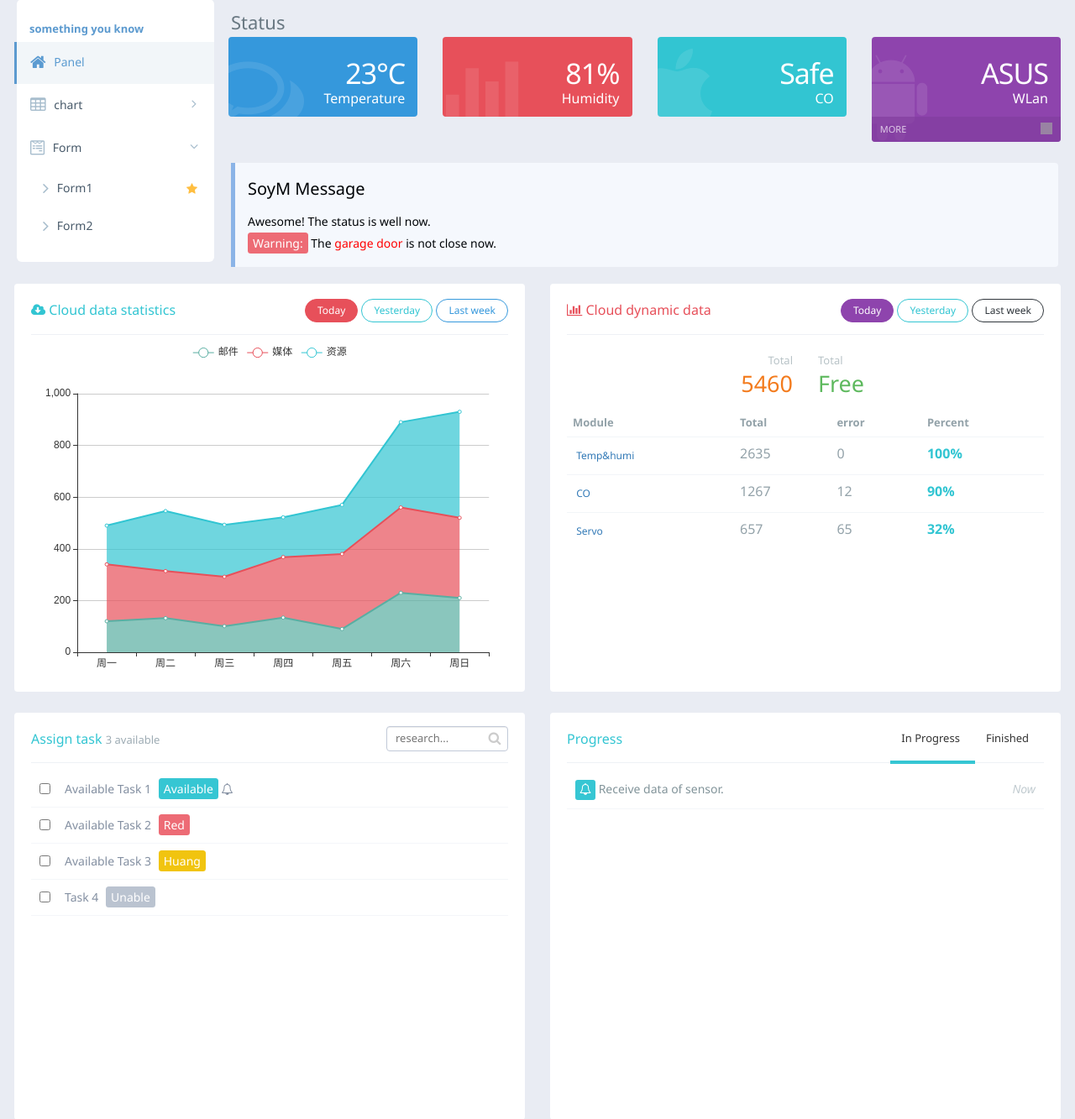
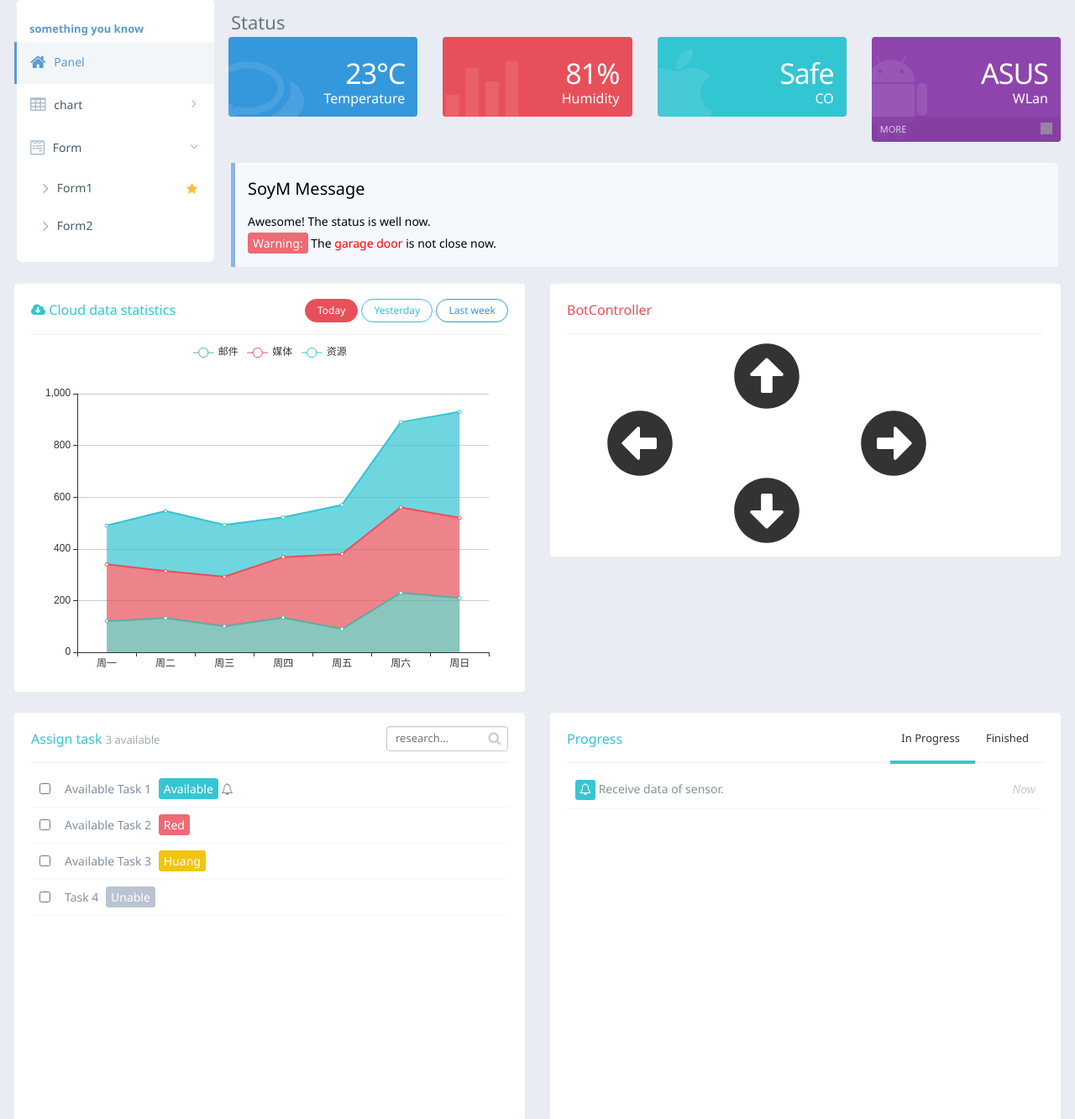
Before and after one commit to SoyM/Lazy-page, a Django app: page /panel/ in a window 1280 px wide. Shown: the part 96-1429 px from the top of the page at 84% size. Run offline with Django 3.2, Linux system fonts and the light colour scheme; a user stored in the database is signed in; data comes from the database, SQL or seed files in the repository; data that the repository does not hold is empty; some libraries are stand-ins or nearby versions; grey boxes are pictures that could not be loaded.

Commit message:
botmotion

```diff
--- a/red/models.py
+++ b/red/models.py
@@ -31,6 +31,19 @@ class MachineParams(models.Model):
         temp.save()
         return temp.id
 
+
+class BotMotion(models.Model):
+    set_mode = models.CharField(max_length=50)
+    bot_mode = models.CharField(max_length=50)
+    update_date = models.DateTimeField()
+
+    @classmethod
+    def create(cls, data):
+        if 'set_mode' in data:
+            update_data = cls(id=1, set_mode=data['set_mode'])
+            update_data.save()
+            return update_data.id
+
 # class DeviceEspConfig(models.Model):
 #     ssid_main = models.CharField(max_length=50)
 #     pwd_main = models.CharField(max_length=50)
--- a/red/templates/red/panel.html
+++ b/red/templates/red/panel.html
@@ -2,6 +2,12 @@
 {% block title %}Controller panel{% endblock %}
 {% load static %}
 {% block extrastyle %}
+    <script defer src="https://use.fontawesome.com/releases/v5.0.8/js/solid.js"
+            integrity="sha384-+Ga2s7YBbhOD6nie0DzrZpJes+b2K1xkpKxTFFcx59QmVPaSA8c7pycsNaFwUK6l"
+            crossorigin="anonymous"></script>
+    <script defer src="https://use.fontawesome.com/releases/v5.0.8/js/fontawesome.js"
+            integrity="sha384-7ox8Q2yzO/uWircfojVuCQOZl+ZZBg2D2J5nkpLqzH1HY0C1dHlTKIbpRz/LG23c"
+            crossorigin="anonymous"></script>
     <script src="{% static 'js/echarts.min.js' %}"></script>
     <script>
         // Ajax队列
@@ -211,68 +217,22 @@
                 <div class="tpl-portlet">
                     <div class="tpl-portlet-title">
                         <div class="tpl-caption font-red ">
-                            <i class="am-icon-bar-chart"></i>
-                            <span> Cloud dynamic data</span>
-                        </div>
-                        <div class="actions">
-                            <ul class="actions-btn">
-                                <li class="purple-on">Today</li>
-                                <li class="green">Yesterday</li>
-                                <li class="dark">Last week</li>
-                            </ul>
+                            <span>BotController</span>
                         </div>
                     </div>
-                    <div class="tpl-scrollable">
-                        <div class="number-stats">
-                            <div class="stat-number am-fl am-u-md-6">
-                                <div class="title am-text-right"> Total</div>
-                                <div class="number am-text-right am-text-warning"> 5460</div>
-                            </div>
-                            <div class="stat-number am-fr am-u-md-6">
-                                <div class="title"> Total</div>
-                                <div class="number am-text-success"> Free</div>
-                            </div>
+                    <div class="row">
+                        <div class="am-u-sm-8 am-u-sm-offset-4">
+                            <i class="fas fa-arrow-alt-circle-up fa-5x"></i>
                         </div>
-
-                        <table class="am-table tpl-table">
-                            <thead>
-                            <tr class="tpl-table-uppercase">
-                                <th>Module</th>
-                                <th>Total</th>
-                                <th>error</th>
-                                <th>Percent</th>
-                            </tr>
-                            </thead>
-                            <tbody>
-                            <tr>
-                                <td>
-                                    <img src="" alt="" class="user-pic">
-                                    <a class="user-name" href="#">Temp&humi</a>
-                                </td>
-                                <td>2635</td>
-                                <td>0</td>
-                                <td class="font-green bold">100%</td>
-                            </tr>
-                            <tr>
-                                <td>
-                                    <img src="" alt="" class="user-pic">
-                                    <a class="user-name" href="#">CO</a>
-                                </td>
-                                <td>1267</td>
-                                <td>12</td>
-                                <td class="font-green bold">90%</td>
-                            </tr>
-                            <tr>
-                                <td>
-                                    <img src="" alt="" class="user-pic">
-                                    <a class="user-name" href="#">Servo</a>
-                                </td>
-                                <td>657</td>
-                                <td>65</td>
-                                <td class="font-green bold">32%</td>
-                            </tr>
-                            </tbody>
-                        </table>
+                        <div class="am-u-sm-2 am-u-sm-offset-1">
+                            <i class="fas fa-arrow-alt-circle-left fa-5x"></i>
+                        </div>
+                        <div class="am-u-sm-2 am-u-sm-offset-4">
+                            <i class="fas fa-arrow-alt-circle-right fa-5x"></i>
+                        </div>
+                        <div class="am-u-sm-8 am-u-sm-offset-4">
+                            <i class="fas fa-arrow-alt-circle-down fa-5x"></i>
+                        </div>
                     </div>
                 </div>
             </div>
--- a/red/urls.py
+++ b/red/urls.py
@@ -14,4 +14,5 @@ urlpatterns = [
     path('panel/', views.panel, name='panel'),
     path('panel_data/', views.panel_data, name='panel_data'),
     path('update_status/', views.update_status, name='update_status'),
+    path('get_bot_motion/', views.get_bot_motion, name='get_bot_motion'),
 ]
--- a/red/views.py
+++ b/red/views.py
@@ -8,7 +8,7 @@ from django.contrib.auth.decorators import login_required
 import os
 import json
 import markdown
-from .models import DeviceMiLed, MachineParams
+from .models import DeviceMiLed, MachineParams, BotMotion
 from .forms import AccountForm, MachineParamsForm
 
 
@@ -108,3 +108,16 @@ def update_status(request):
             return HttpResponse('params are not valid')
     else:
         return HttpResponse(False)
+
+
+@csrf_exempt
+def get_bot_motion(request):
+    try:
+        response_data = BotMotion.objects.get(pk=1)
+    except:
+        return HttpResponse(False)
+
+    return HttpResponse(json.dumps({
+        'bot_mode': response_data.bot_mode,
+        'update_date': response_data.update_date.timestamp(),
+    }))
```
